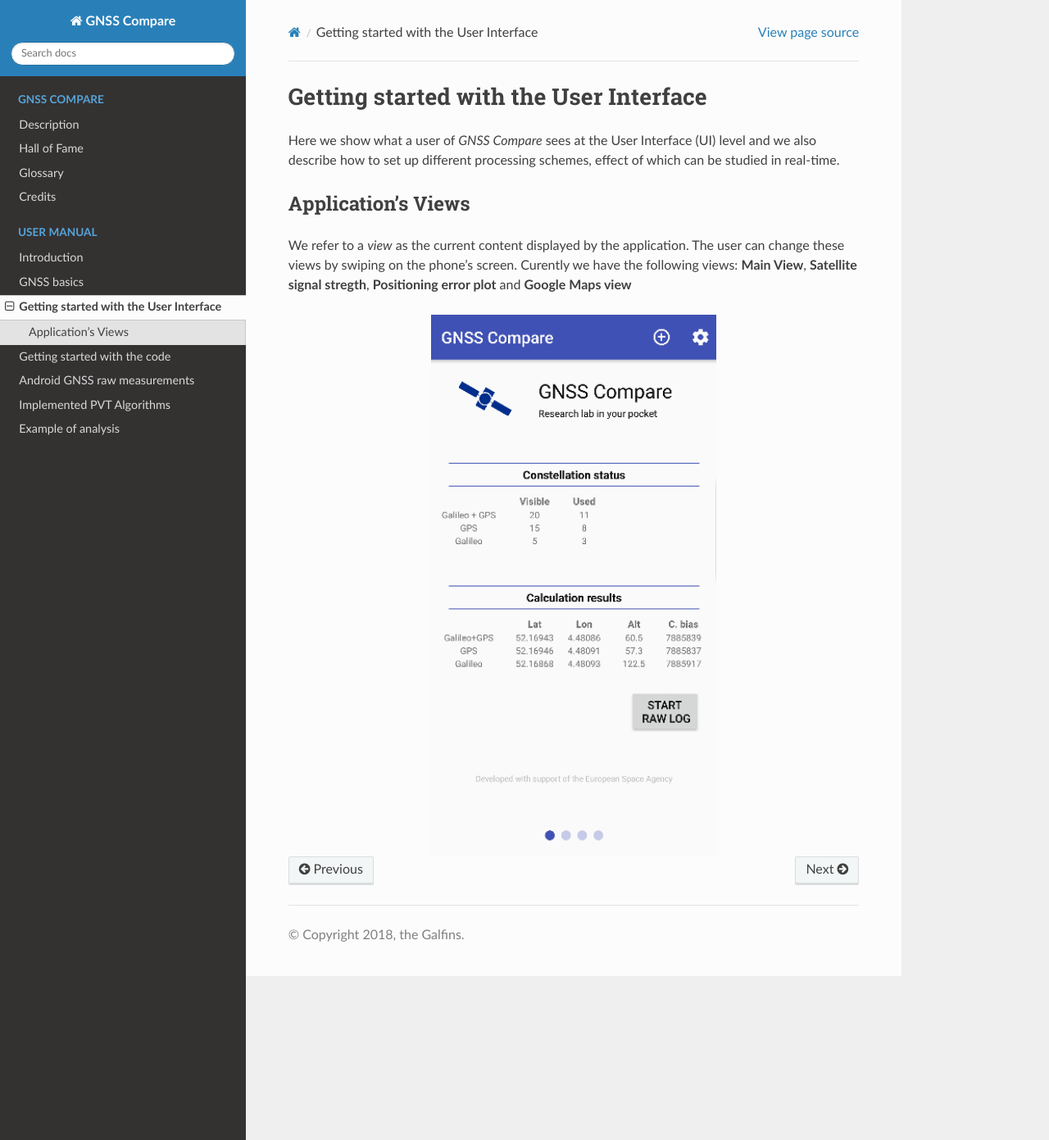
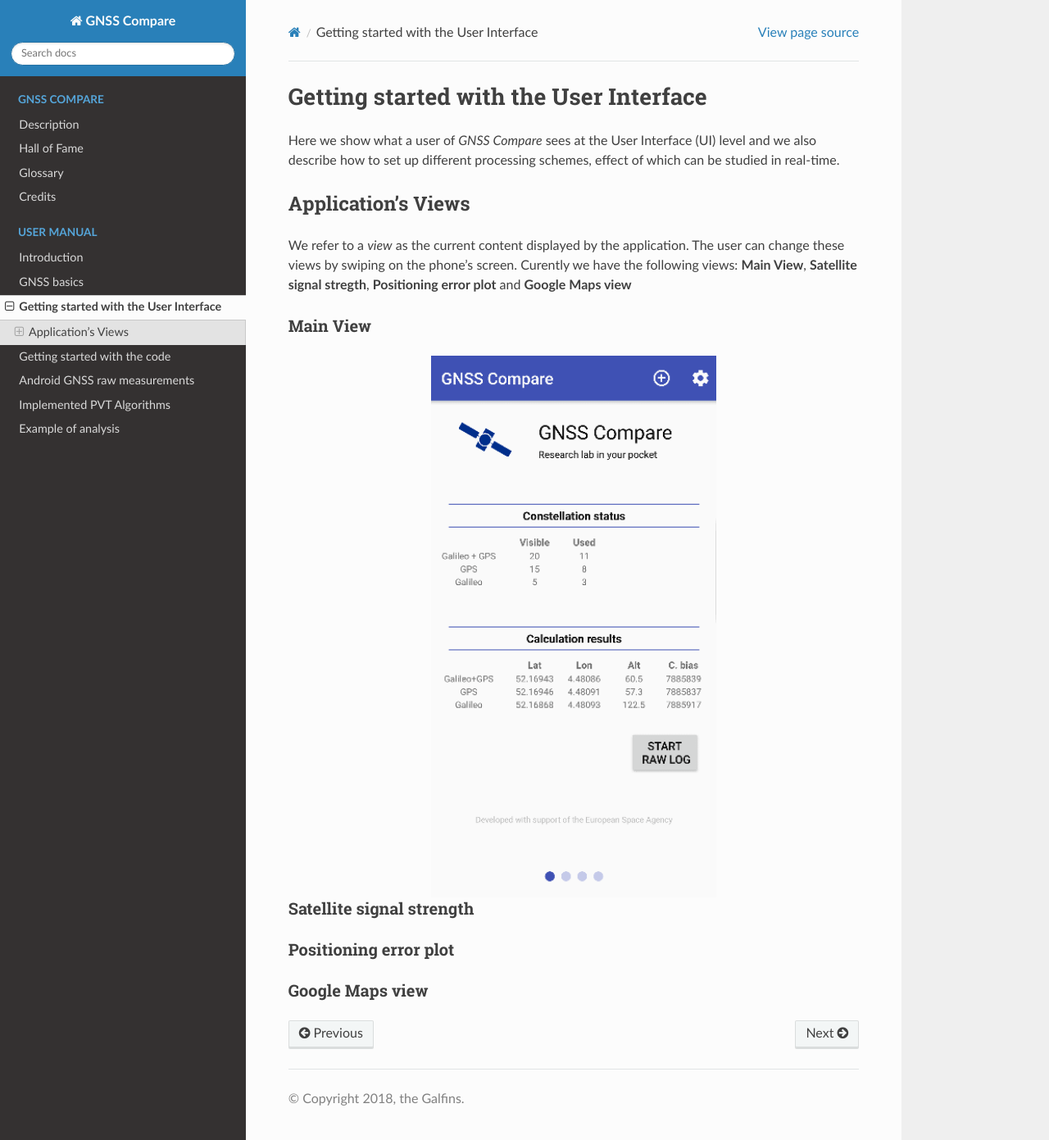
Before and after one commit to TheGalfins/GNSS_Compare, a Sphinx documentation site: the page built from docs/user_manual/ui_description.rst, in a window 1280 px wide and 1391 px high. Shown: the whole window at 82% size. Built offline with Sphinx 7.4.7 and the Read the Docs theme 2.0.0, drawn with Linux system fonts in a browser that asks for light colours; pages that are not in the unit, such as notebooks, are missing from menus.

Commit message:
Added few more sections in the UI description

```diff
--- a/docs/user_manual/ui_description.rst
+++ b/docs/user_manual/ui_description.rst
@@ -14,6 +14,18 @@
 can change these views by swiping on the phone's screen. Curently we have the following
 views: **Main View**, **Satellite signal stregth**, **Positioning error plot** and **Google Maps view**
 
+Main View
+---------
+
 .. image:: img/MainView.gif
       :width: 50%
       :align: center
+
+Satellite signal strength
+--------------------------
+
+Positioning error plot
+----------------------
+
+Google Maps view
+----------------
```
